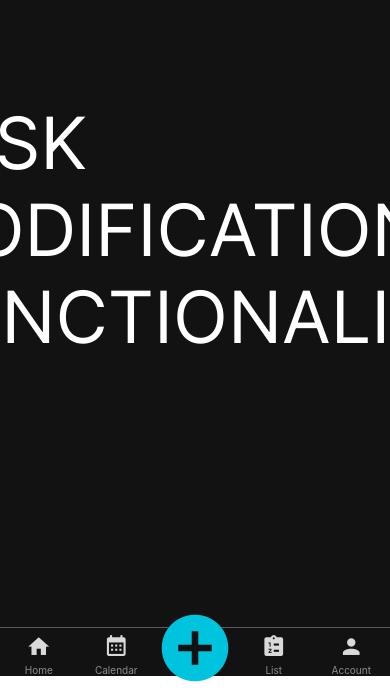
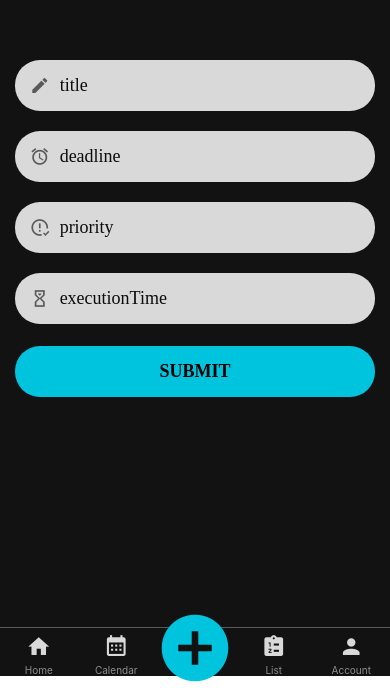
Before and after one commit to grantgroseclose/OptiGeni, a React Native app: screen /TaskEdit in a window 390 px wide. Shown: the part 168-856 px from the top of the page. Built offline with nearby package versions, Linux system fonts and the light colour scheme.

Commit message:
add reusable form & components, addTask hook

```diff
--- a/components/AppTextInput.tsx
+++ b/components/AppTextInput.tsx
@@ -1,63 +1,55 @@
-// import React from "react";
-// import { View, TextInput, StyleSheet } from "react-native";
-// import { MaterialCommunityIcons } from "@expo/vector-icons";
+import React from "react";
+import { View, TextInput, StyleSheet, TextInputProps } from "react-native";
+import { MaterialCommunityIcons } from "@expo/vector-icons";
 
-// import colors from "../config/colors";
+import colors from "../config/colors";
 
 
 
 
-// type AppTextInputProps = {
-//     icon: any;
-//     otherProps: any;
-// };
 
-// const AppTextInput: React.FC<AppTextInputProps> = ({ icon, ...otherProps }) => {
-//     return (
-//         <View style={[styles.container, otherProps['containerStyle']]}>
-//             {icon && (
-//                 <MaterialCommunityIcons
-//                     name={icon}
-//                     size={20}
-//                     color={colors.medium}
-//                     style={styles.icon}
-//                 />
-//             )}
-//             <TextInput
-//                 onChangeText={otherProps['onChangeText']}
-//                 placeholder={otherProps['placeholder']}
-//                 editable={otherProps['editable']}
-//                 placeholderTextColor={otherProps['placeholderTextColor'] ? otherProps['placeholderTextColor'] : colors.medium}
-//                 clearButtonMode='while-editing'
-//                 style={styles.text}
-//                 {...otherProps}
-//             />
-//         </View>
-//     );
-// }
+type InputProps = {
+    icon: any;
+};
+
+const AppTextInput: React.FC<InputProps & TextInputProps> = ({icon, ...otherProps}) => {
+    return (
+        <View style={styles.container}>
+            {icon && (
+                <MaterialCommunityIcons
+                    name={icon}
+                    size={20}
+                    color={colors.medium}
+                    style={styles.icon}
+                />
+            )}
+            <TextInput clearButtonMode='while-editing' style={styles.text} {...otherProps} />
+        </View>
+    );
+}
 
 
 
 
-// const styles = StyleSheet.create({
-//     container: {
-//         backgroundColor: colors.light,
-//         borderRadius: 25,
-//         flexDirection: 'row',
-//         width: '100%',
-//         padding: 15,
-//         marginVertical: 10,
-//     },
-//     icon: {
-//         marginRight: 10,
-//     },
-//     text: {
-//         width: '90%',
-//         fontSize: 18,
-//         fontFamily: 'Avenir',
-//         color: colors.dark
-//     }
-// });
+const styles = StyleSheet.create({
+    container: {
+        backgroundColor: colors.light,
+        borderRadius: 25,
+        flexDirection: 'row',
+        width: '100%',
+        padding: 15,
+        marginVertical: 10,
+    },
+    icon: {
+        marginRight: 10,
+    },
+    text: {
+        width: '90%',
+        fontSize: 18,
+        fontFamily: 'Avenir',
+        color: colors.dark
+    }
+});
 
 
-// export default AppTextInput;
+export default AppTextInput;
--- a/components/Screen.tsx
+++ b/components/Screen.tsx
@@ -1,4 +1,4 @@
-import React from 'react';
+import React, { ReactNode } from 'react';
 import { SafeAreaView, StyleProp, StyleSheet, ViewStyle } from 'react-native';
 
 import colors from '../config/colors'
@@ -8,7 +8,7 @@ import colors from '../config/colors'
 
 type ScreenProps = {
     passedStyle: StyleProp<ViewStyle>;
-    children: any;
+    children: ReactNode;
 };
 
 
--- /dev/null
+++ b/components/forms/AppForm.tsx
@@ -0,0 +1,25 @@
+import React, { ReactNode } from "react";
+import { View } from 'react-native';
+import { FormProvider, UseFormReturn } from "react-hook-form";
+import { AddTaskFormSubmissionData } from "../../types/AddTaskData";
+
+
+
+
+type AppFormProps = {
+    methods: UseFormReturn<AddTaskFormSubmissionData>;
+    children: ReactNode;
+};
+
+const AppForm: React.FC<AppFormProps> = ({methods, children}) => {
+    return (
+        <FormProvider {...methods}>
+            <View style={{width: '92.5%', alignSelf: 'center'}}>
+                {children}
+            </View>
+        </FormProvider>
+    );
+}
+
+
+export default AppForm;
--- /dev/null
+++ b/components/forms/FormInputField.tsx
@@ -0,0 +1,43 @@
+import React from "react";
+import { useController, FieldValues, FieldPath } from 'react-hook-form';
+import InputProps from "../../types/InputProps";
+import FormInputFieldProps from "../../types/FormInputFieldProps";
+import AppTextInput from "../AppTextInput";
+
+
+
+
+
+const FormInputField = <TFieldValues extends FieldValues = FieldValues, TName extends FieldPath<TFieldValues> = FieldPath<TFieldValues>>({
+  name,
+  rules,
+  control,
+  icon,
+  keyboardType,
+  ...rest
+}: FormInputFieldProps<TFieldValues, TName> & InputProps) => {
+    const { field, fieldState, formState } = useController({
+        name,
+        control,
+        rules: { required: true }
+    });
+
+    return (
+        <AppTextInput
+            {...field}
+            value={field.value}
+            icon={icon}
+            onBlur={field.onBlur}
+            onChangeText={field.onChange}
+            placeholder={name}
+            keyboardType={keyboardType}
+        />
+    );
+}
+
+
+
+
+
+
+export default FormInputField;
--- /dev/null
+++ b/components/forms/FormSubmitButton.tsx
@@ -0,0 +1,24 @@
+import React from "react";
+import { useFormContext, SubmitHandler } from 'react-hook-form';
+import { AddTaskFormSubmissionData } from "../../types/AddTaskData";
+import AppButton from "../AppButton";
+
+
+
+
+type FormSubmitButtonProps = {
+    title: string;
+    onSubmit: SubmitHandler<AddTaskFormSubmissionData>;
+};
+
+
+const FormSubmitButton: React.FC<FormSubmitButtonProps> = ({ title, onSubmit }) => {
+    const { handleSubmit } = useFormContext<AddTaskFormSubmissionData>();
+
+    return <AppButton title={title} onPress={handleSubmit(onSubmit)} />;
+}
+
+
+
+
+export default FormSubmitButton;
--- /dev/null
+++ b/hooks/useAddTask.ts
@@ -0,0 +1,44 @@
+import { useMutation, useQueryClient } from "@tanstack/react-query";
+import { CACHE_KEY_TASKS } from "../constants";
+import TaskService, { Task } from "../services/TaskService";
+
+interface AddTaskContext {
+  previousTasks: Task[]
+}
+
+const useAddTask = (onAdd: () => void) => {
+  const queryClient = useQueryClient();
+
+  return useMutation<Task, Error, Task, AddTaskContext>({
+    mutationFn: TaskService.post,
+
+    onMutate: (newTask: Task) => {
+      const previousTasks = queryClient.getQueryData<Task[]>(CACHE_KEY_TASKS) || [];
+
+      queryClient.setQueryData<Task[]>(CACHE_KEY_TASKS, (tasks = []) => [
+        newTask,
+        ...tasks,
+      ]);
+
+      onAdd();
+
+      return { previousTasks };
+    },
+
+    onSuccess: (savedTask, newTask) => {
+      queryClient.setQueryData<Task[]>(CACHE_KEY_TASKS, (tasks) =>
+        tasks?.map((task) =>
+          task === newTask ? savedTask : task
+        )
+      );
+    },
+
+    onError: (error, newTask, context) => {
+      if (!context) return;
+
+      queryClient.setQueryData<Task[]>(CACHE_KEY_TASKS, context.previousTasks);
+    }
+  });
+}
+
+export default useAddTask;
--- a/package.json
+++ b/package.json
@@ -9,6 +9,7 @@
     "web": "expo start --web"
   },
   "dependencies": {
+    "@hookform/resolvers": "^3.6.0",
     "@react-native-async-storage/async-storage": "^1.23.1",
     "@react-navigation/bottom-tabs": "^6.5.20",
     "@react-navigation/native": "^6.1.17",
@@ -22,10 +23,12 @@
     "moment": "^2.30.1",
     "multer": "^1.4.5-lts.1",
     "react": "18.2.0",
+    "react-hook-form": "^7.52.0",
     "react-native": "0.74.2",
     "react-native-progress": "^5.0.1",
     "react-native-public-ip": "^1.0.2",
     "yup": "^1.4.0",
+    "zod": "^3.23.8",
     "zustand": "^4.5.2"
   },
   "devDependencies": {
--- a/screens/TaskEditScreen.tsx
+++ b/screens/TaskEditScreen.tsx
@@ -1,18 +1,17 @@
 import React from "react";
 import { StyleSheet } from "react-native";
+import { SubmitHandler, useForm } from "react-hook-form";
+import { zodResolver } from "@hookform/resolvers/zod";
 import { RootTabParamList } from '../navigation/AppNavigator';
 import { BottomTabScreenProps } from '@react-navigation/bottom-tabs';
-import * as Yup from "yup";
 
 import Screen from "../components/Screen";
-import AppText from '../components/AppText';
+import useAddTask from "../hooks/useAddTask";
+import FormInputField from "../components/forms/FormInputField";
+import FormSubmitButton from "../components/forms/FormSubmitButton";
 
-const validationSchema = Yup.object().shape({
-  title: Yup.string().required().min(1).label("Title"),
-  deadline: Yup.number().required().min(1).max(10000).label("Deadline"),
-  priority: Yup.number().required().min(1).max(10000).label("Priority"),
-  executionTime: Yup.number().required().min(1).max(10000).label("Execution Time")
-});
+import { validationSchema, AddTaskFormSubmissionData } from "../types/AddTaskData";
+import AppForm from "../components/forms/AppForm";
 
 
 
@@ -21,13 +20,46 @@ type TaskEditScreenProps = BottomTabScreenProps<RootTabParamList, 'TaskEdit'>;
 
 
 const TaskEditScreen: React.FC<TaskEditScreenProps> = () => {
+    const methods = useForm<AddTaskFormSubmissionData>({
+        resolver: zodResolver(validationSchema)
+    });
 
+    // const addTask = useAddTask(() => {});
+    const addTask: SubmitHandler<AddTaskFormSubmissionData> = (data: AddTaskFormSubmissionData) => console.log(data);
 
-  return (
-    <Screen passedStyle={styles.container}>
-      <AppText passedStyle={{fontSize: 72}} text='TASK MODIFICATION FUNCTIONALITY'/>
-    </Screen>
-  );
+    return (
+        <Screen passedStyle={styles.container}>
+            <AppForm methods={methods}>
+                <FormInputField
+                    name='title'
+                    control={methods.control}
+                    icon='pencil'
+                />
+                <FormInputField
+                    name='deadline'
+                    control={methods.control}
+                    icon='alarm'
+                    keyboardType="numeric"
+                />
+                <FormInputField
+                    name='priority'
+                    control={methods.control}
+                    icon='alert-circle-check-outline'
+                    keyboardType="numeric"
+                />
+                <FormInputField
+                    name='executionTime'
+                    control={methods.control}
+                    icon='timer-sand'
+                    keyboardType="numeric"
+                />
+                <FormSubmitButton
+                    title='Submit'
+                    onSubmit={addTask}
+                />
+            </AppForm>
+        </Screen>
+    );
 }
 
 
--- /dev/null
+++ b/types/AddTaskData.ts
@@ -0,0 +1,16 @@
+import { FieldValues } from 'react-hook-form';
+import { z } from 'zod';
+
+
+const validationSchema = z.object({
+    title: z.string().min(1),
+    deadline: z.string().min(1),
+    priority: z.string().min(1),
+    executionTime: z.string().min(1),
+});
+
+type AddTaskFormSubmissionData = z.infer<typeof validationSchema> & FieldValues;
+
+
+
+export { validationSchema, AddTaskFormSubmissionData };
--- /dev/null
+++ b/types/FormInputFieldProps.ts
@@ -0,0 +1,14 @@
+import { FieldPath, FieldValues, UseControllerProps } from "react-hook-form";
+
+
+type FormInputFieldProps<
+    TFieldValues extends FieldValues,
+    TName extends FieldPath<TFieldValues>
+> = {
+    id?: string
+} & UseControllerProps<TFieldValues, TName>;
+
+
+
+
+export default FormInputFieldProps;
--- /dev/null
+++ b/types/InputProps.ts
@@ -0,0 +1,14 @@
+import { TextInputProps } from "react-native";
+
+
+type InputProps = {
+    label?: string;
+    placeholder?: string;
+    keyboardType?: TextInputProps['keyboardType'];
+    icon?: React.ReactNode;
+} & TextInputProps;
+
+
+
+
+export default InputProps;
```
Also changed, not shown: 1 other file (tests, documents, lock files or other folders).
